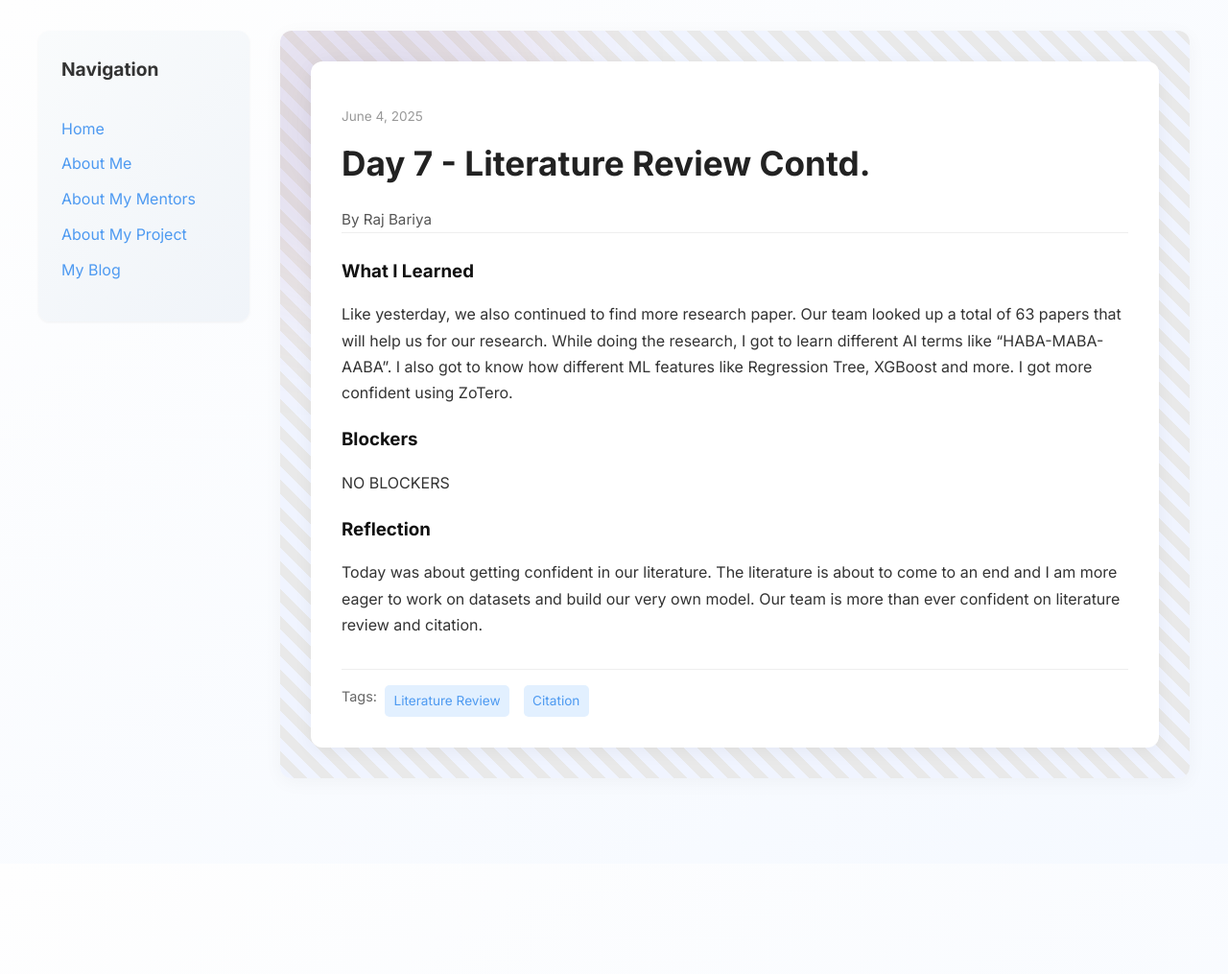
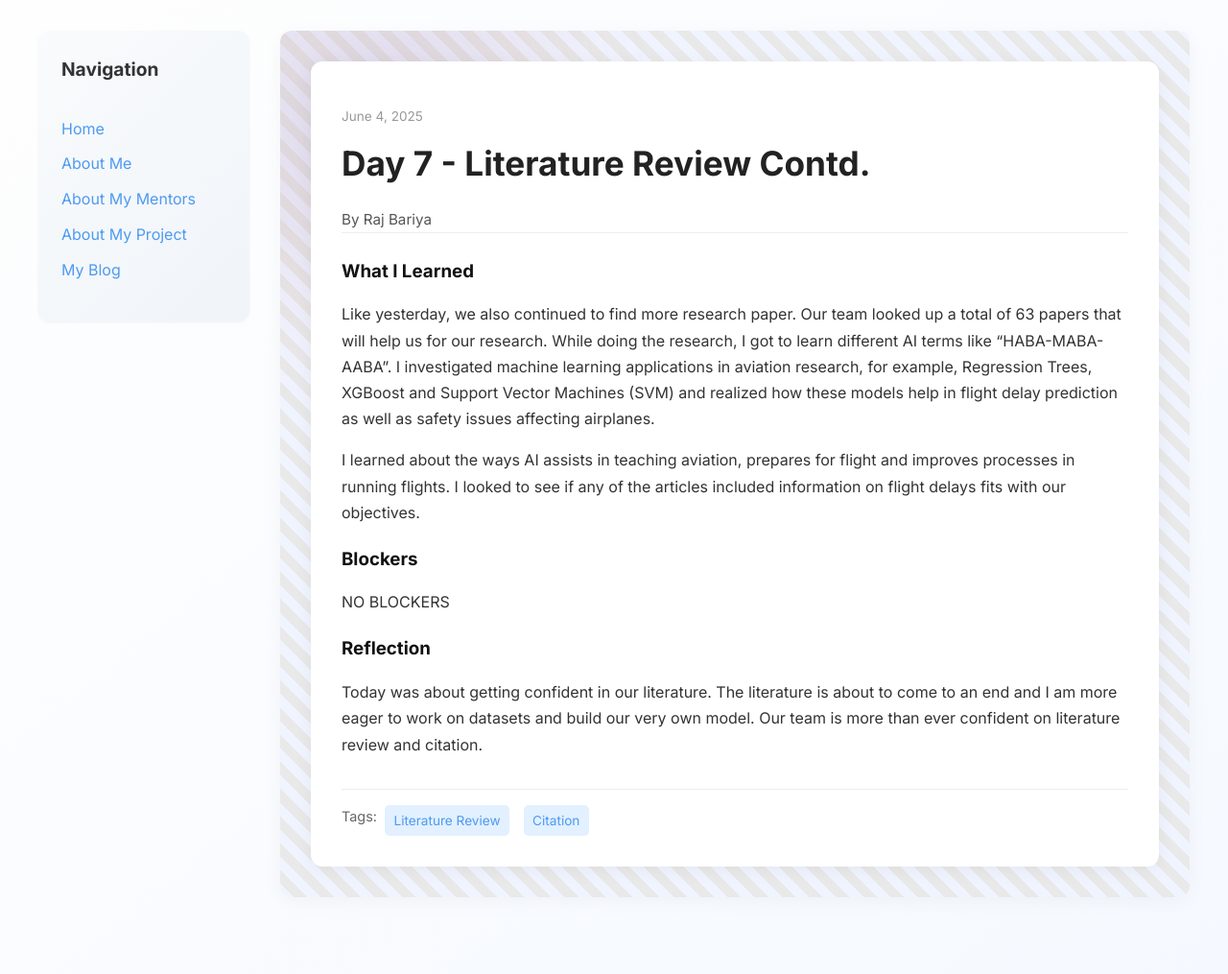
Before and after one commit to rajbariyaa/rajbariyaa.github.io, a Jekyll site: the page built from _posts/2025-06-04-day-7.md, in a window 1280 px wide. Shown: the whole page at 96% size. Built offline with Jekyll 4.4.1, drawn with Linux system fonts in a browser that asks for light colours; before the commit the page ends 900 px from its top, so only the background shows below that.

Commit message:
Update 2025-06-04-day-7.md

```diff
--- a/_posts/2025-06-04-day-7.md
+++ b/_posts/2025-06-04-day-7.md
@@ -7,7 +7,9 @@ permalink: /day7.html
 tags: ["Literature Review", "Citation"]
 
 what_i_learned: |
-  Like yesterday, we also continued to find more research paper. Our team looked up a total of 63 papers that will help us for our research. While doing the research, I got to learn different AI terms like "HABA-MABA-AABA". I also got to know how different ML features like Regression Tree, XGBoost and more. I got more confident using ZoTero.
+  Like yesterday, we also continued to find more research paper. Our team looked up a total of 63 papers that will help us for our research. While doing the research, I got to learn different AI terms like "HABA-MABA-AABA". I investigated machine learning applications in aviation research, for example, Regression Trees, XGBoost and Support Vector Machines (SVM) and realized how these models help in flight delay prediction as well as safety issues affecting airplanes.
+
+  I learned about the ways AI assists in teaching aviation, prepares for flight and improves processes in running flights. I looked to see if any of the articles included information on flight delays fits with our objectives.
 blockers: |
  NO BLOCKERS
 
```
